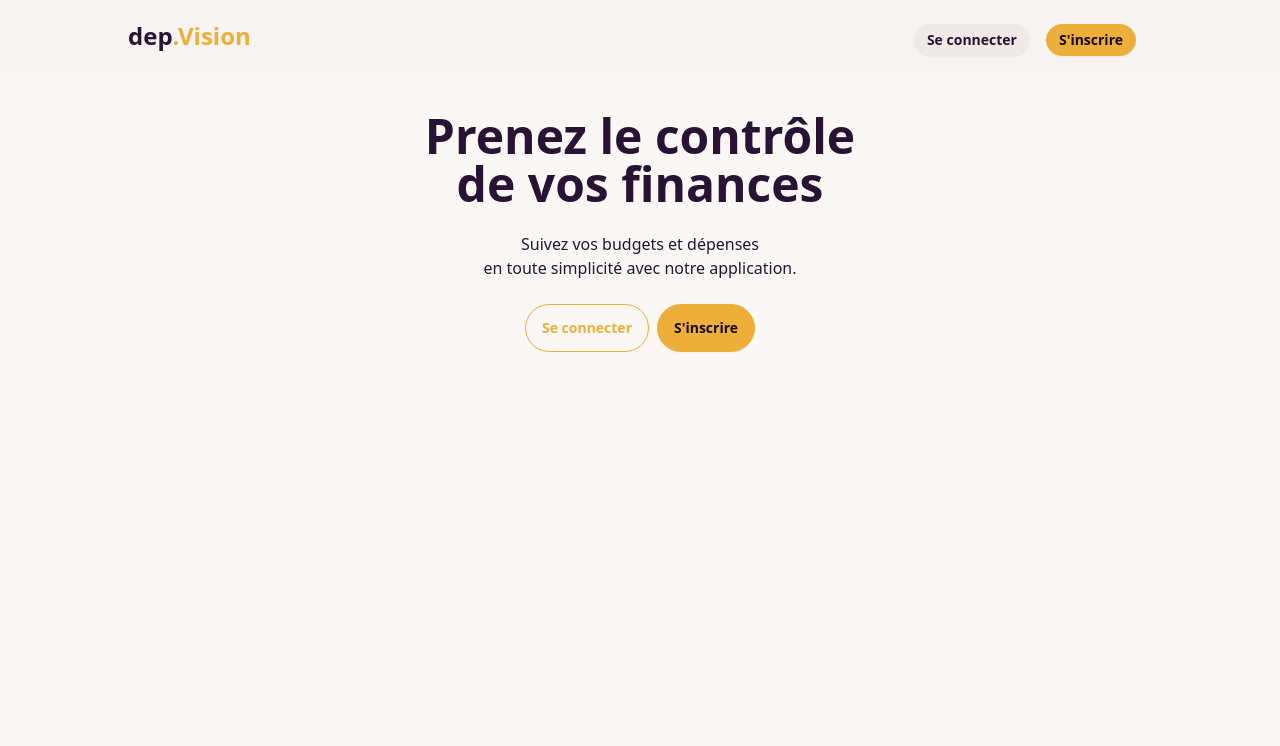
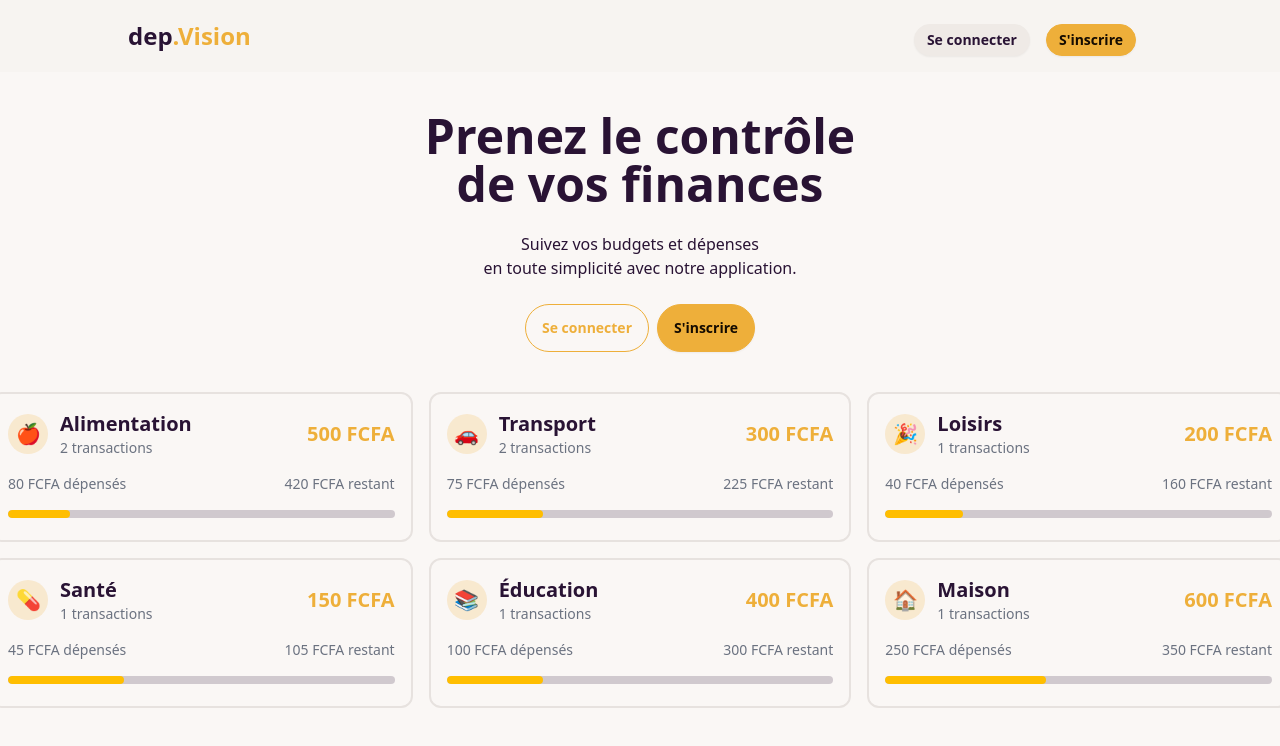
Before and after one commit to noelfoka/depense-vision, a Next.js app: page / in a window 1280 px wide. Shown: the top 746 px of the page. Built offline with nearby package versions, Linux system fonts and the light colour scheme; no server answers.

Commit message:
Action qui permet d'ajouter une nouvelle transaction à un budget

```diff
--- a/app/budgets/page.tsx
+++ b/app/budgets/page.tsx
@@ -2,10 +2,14 @@
 
 import { useUser } from "@clerk/nextjs";
 import Wrapper from "../components/Wrapper";
-import { useState } from "react";
+import { useEffect, useState } from "react";
 import EmojiPicker from "emoji-picker-react";
-import { addBudget } from "../actions";
+import { addBudget, getBudgetsByUser } from "../actions";
 import Notification from "../components/Notification";
+import { Budget } from "@/type";
+import Link from "next/link";
+import BudgetItem from "../components/BudgetItem";
+import { Landmark } from "lucide-react";
 
 const Page = () => {
   const { user } = useUser();
@@ -14,6 +18,7 @@ const Page = () => {
   const [showEmojiPicker, setShowEmojiPicker] = useState<boolean>(false);
   const [selectedEmoji, setSelectedEmoji] = useState<string>("");
   const [notification, setNotification] = useState<string>("");
+  const [budgets, setBudgets] = useState<Budget[]>([]);
 
   const closeNotification = () => {
     setNotification("");
@@ -40,6 +45,8 @@ const Page = () => {
         selectedEmoji
       );
 
+      fetchBudgets();
+
       const modal = document.getElementById("my_modal_3") as HTMLDialogElement;
       if (modal) {
         modal.close();
@@ -56,6 +63,23 @@ const Page = () => {
     }
   };
 
+  const fetchBudgets = async () => {
+    if (user?.primaryEmailAddress?.emailAddress) {
+      try {
+        const userBudgets = await getBudgetsByUser(user?.primaryEmailAddress?.emailAddress)
+
+        setBudgets(userBudgets as Budget[])
+      } catch (error) {
+        setNotification(`Une erreur est survenue: ${error}`)
+        console.error("Erreur lors de la récupération des budgets", error)
+      }
+    }
+  }
+
+  useEffect(() => {
+    fetchBudgets()
+  }, [user?.primaryEmailAddress?.emailAddress])
+
   return (
     <Wrapper>
       {notification && (
@@ -71,7 +95,9 @@ const Page = () => {
         }
       >
         Nouveau budget
+        <Landmark className="w-4" />
       </button>
+
       <dialog id="my_modal_3" className="modal">
         <div className="modal-box">
           <form method="dialog">
@@ -121,6 +147,15 @@ const Page = () => {
           </div>
         </div>
       </dialog>
+
+      <ul className="grid md:grid-cols-3 gap-4 mt-10">
+        {budgets.map((budget) => (
+          <Link href={`/manage/${budget.id}`} key={budget.id}>
+            <BudgetItem budget={budget} enableHover={1} />
+          </Link>
+        ))}
+      </ul>
+
     </Wrapper>
   );
 };
--- /dev/null
+++ b/app/components/BudgetItem.tsx
@@ -0,0 +1,56 @@
+import { Budget } from "@/type";
+import React from "react";
+
+interface BudgetItemProps {
+  budget: Budget;
+  enableHover?: number;
+}
+
+const BudgetItem: React.FC<BudgetItemProps> = ({ budget, enableHover }) => {
+  // Calculer le nombre de transactions que contient ce budget
+  const transactionCount = budget.transactions ? budget.transactions.length : 0;
+
+  // Calculer le montant total des transactions
+  const totalTransactionAmount = budget.transactions
+    ? budget.transactions.reduce(
+        (acc, transaction) => acc + transaction.amount,
+        0
+      )
+    : 0;
+
+  // Calculer le pourcentage de dépense
+  const progressAmout = totalTransactionAmount > budget.amount ? 100 : (totalTransactionAmount / budget.amount) * 100;
+
+  // Calculer le montant restant des transactions
+  const remainingAmount = budget.amount - totalTransactionAmount;
+
+  const hoverClasses = enableHover === 1 ? "hover:shadow-lg hover:border-accent ease-in-out duration-500" : "";
+
+  return (
+    <li key={budget.id} className={`p-4 rounded-xl border-2 border-base-300 list-none ${hoverClasses}`}>
+      <div className="flex items-center justify-between">
+        <div className="flex items-center">
+          <div className="bg-accent/20 text-xl h-10 w-10 rounded-full flex justify-center items-center">{budget.emoji}</div>
+
+          <div className="flex flex-col ml-3">
+            <span className="font-bold text-xl">{budget.name}</span>
+            <span className="text-gray-500 text-sm">{transactionCount} transactions</span>
+          </div>
+        </div>
+
+        <div className="text-xl font-bold text-accent">{budget.amount} FCFA</div>
+      </div>
+
+      <div className="flex justify-between items-center mt-4 text-gray-500 text-sm">
+        <span>{totalTransactionAmount} FCFA dépensés</span>
+        <span>{remainingAmount} FCFA restant</span>
+      </div>
+
+      <div>
+      <progress className="progress progress-warning w-full mt-4" value={progressAmout} max="100"></progress>
+      </div>
+    </li>
+  );
+};
+
+export default BudgetItem;
--- /dev/null
+++ b/app/data.ts
@@ -0,0 +1,132 @@
+import { Budget } from "@/type";
+
+const budgets: Budget[] = [
+  {
+    id: "1",
+    createdAt: new Date("2023-01-10"),
+    name: "Alimentation",
+    amount: 500,
+    emoji: "🍎",
+    transactions: [
+      {
+        id: "t1",
+        amount: 50,
+        emoji: "🍕",
+        description: "Pizzeria",
+        createdAt: new Date("2023-01-12"),
+        budgetName: "Alimentation",
+        budgetId: "1",
+      },
+      {
+        id: "t2",
+        amount: 30,
+        emoji: "🍞",
+        description: "Boulangerie",
+        createdAt: new Date("2023-01-15"),
+        budgetName: "Alimentation",
+        budgetId: "1",
+      },
+    ],
+  },
+  {
+    id: "2",
+    createdAt: new Date("2023-01-05"),
+    name: "Transport",
+    amount: 300,
+    emoji: "🚗",
+    transactions: [
+      {
+        id: "t3",
+        amount: 60,
+        emoji: "⛽",
+        description: "Essence",
+        createdAt: new Date("2023-01-08"),
+        budgetName: "Transport",
+        budgetId: "2",
+      },
+      {
+        id: "t4",
+        amount: 15,
+        emoji: "🚕",
+        description: "Taxi",
+        createdAt: new Date("2023-01-20"),
+        budgetName: "Transport",
+        budgetId: "2",
+      },
+    ],
+  },
+  {
+    id: "3",
+    createdAt: new Date("2023-02-01"),
+    name: "Loisirs",
+    amount: 200,
+    emoji: "🎉",
+    transactions: [
+      {
+        id: "t5",
+        amount: 40,
+        emoji: "🎬",
+        description: "Cinéma",
+        createdAt: new Date("2023-02-03"),
+        budgetName: "Loisirs",
+        budgetId: "3",
+      },
+    ],
+  },
+  {
+    id: "4",
+    createdAt: new Date("2023-02-15"),
+    name: "Santé",
+    amount: 150,
+    emoji: "💊",
+    transactions: [
+      {
+        id: "t6",
+        amount: 45,
+        emoji: "🏥",
+        description: "Consultation médicale",
+        createdAt: new Date("2023-02-17"),
+        budgetName: "Santé",
+        budgetId: "4",
+      },
+    ],
+  },
+  {
+    id: "5",
+    createdAt: new Date("2023-03-01"),
+    name: "Éducation",
+    amount: 400,
+    emoji: "📚",
+    transactions: [
+      {
+        id: "t7",
+        amount: 100,
+        emoji: "📖",
+        description: "Livres scolaires",
+        createdAt: new Date("2023-03-05"),
+        budgetName: "Éducation",
+        budgetId: "5",
+      },
+    ],
+  },
+  {
+    id: "6",
+    createdAt: new Date("2023-04-01"),
+    name: "Maison",
+    amount: 600,
+    emoji: "🏠",
+    transactions: [
+      {
+        id: "t8",
+        amount: 250,
+        emoji: "🛋️",
+        description: "Meubles",
+        createdAt: new Date("2023-04-10"),
+        budgetName: "Maison",
+        budgetId: "6",
+      },
+    ],
+  },
+];
+
+export default budgets;
--- /dev/null
+++ b/app/manage/[budgetId]/page.tsx
@@ -0,0 +1,46 @@
+"use client"
+
+import { getTransactionsByBudgetId } from '@/app/actions'
+import BudgetItem from '@/app/components/BudgetItem'
+import Wrapper from '@/app/components/Wrapper'
+import { Budget } from '@/type'
+import React, { useEffect, useState } from 'react'
+
+const Page = ({params}: {params: Promise<{budgetId: string}>}) => {
+
+  const [budgetId, setBudgetId] = useState<string>("")
+  const [budget, setBudget] = useState<Budget>()
+
+  const fetBudgetData = async (budgetId: string) => {
+    try {
+
+      // Vérifier si l'id du budget existe
+      if (budgetId) {
+        const budgetData = await getTransactionsByBudgetId(budgetId)
+        setBudget(budgetData as Budget);
+      }
+    } catch (error) {
+      console.error("Erreur lors de la récupération du budget et des transactions", error)
+    }
+  }
+
+  useEffect(() => {
+    const getId = async () => {
+      const resolvedParams = await params;
+      setBudgetId(resolvedParams.budgetId);
+      fetBudgetData(resolvedParams.budgetId)
+
+    }
+    getId();
+  }, [params])
+
+  return (
+    <Wrapper>
+      {budget && (
+        <BudgetItem budget={budget} enableHover={0} />
+      )}
+    </Wrapper>
+  )
+}
+
+export default Page
--- a/app/page.tsx
+++ b/app/page.tsx
@@ -1,6 +1,8 @@
 "use client";
 import Link from "next/link";
 import Navbar from "./components/Navbar";
+import BudgetItem from "./components/BudgetItem";
+import budgets from "./data";
 export default function Home() {
   return (
     <div>
@@ -32,6 +34,14 @@ export default function Home() {
                 S&apos;inscrire
               </Link>
             </div>
+
+            <ul className="grid md:grid-cols-3 gap-4 mt-10 min-w-[1300px]">
+              {budgets.map((budget) => (
+                <Link href={``} key={budget.id}>
+                  <BudgetItem budget={budget} enableHover={1} />
+                </Link>
+              ))}
+            </ul>
           </div>
         </div>
       </div>
--- /dev/null
+++ b/type.ts
@@ -0,0 +1,18 @@
+export type Budget = {
+  id: string;
+  name: string;
+  amount: number;
+  createdAt: Date;
+  emoji: string | null;
+  transactions: Transaction[];
+}
+
+export type Transaction = {
+  id: string;
+  amount: number;
+  emoji: string | null;
+  description: string;
+  budgetName?: string;
+  budgetId?: string;
+  createdAt: Date;
+}
```
Also changed, not shown: app/actions.ts (+82 -39 lines), 1 other file (tests, documents, lock files or other folders).
